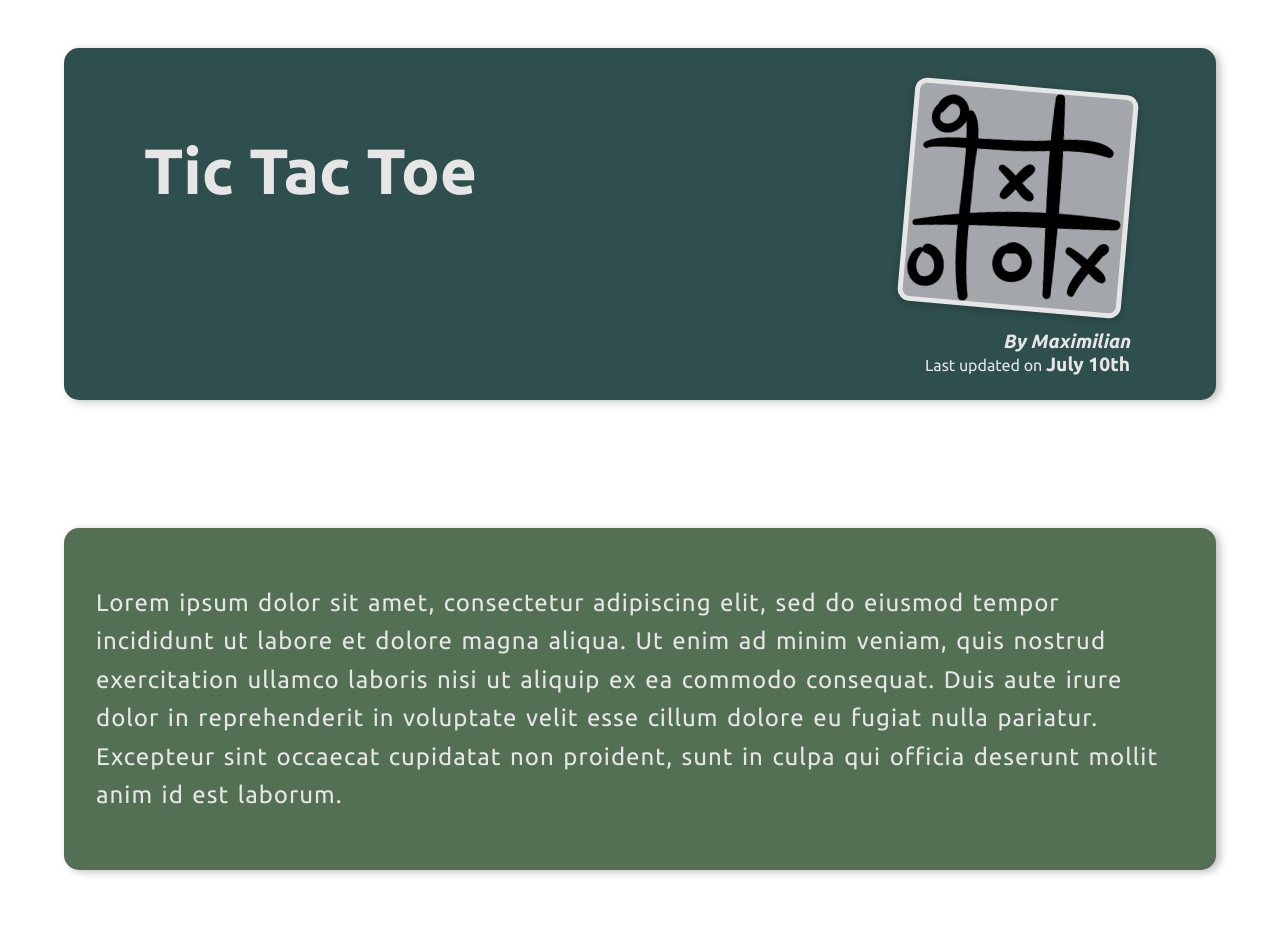
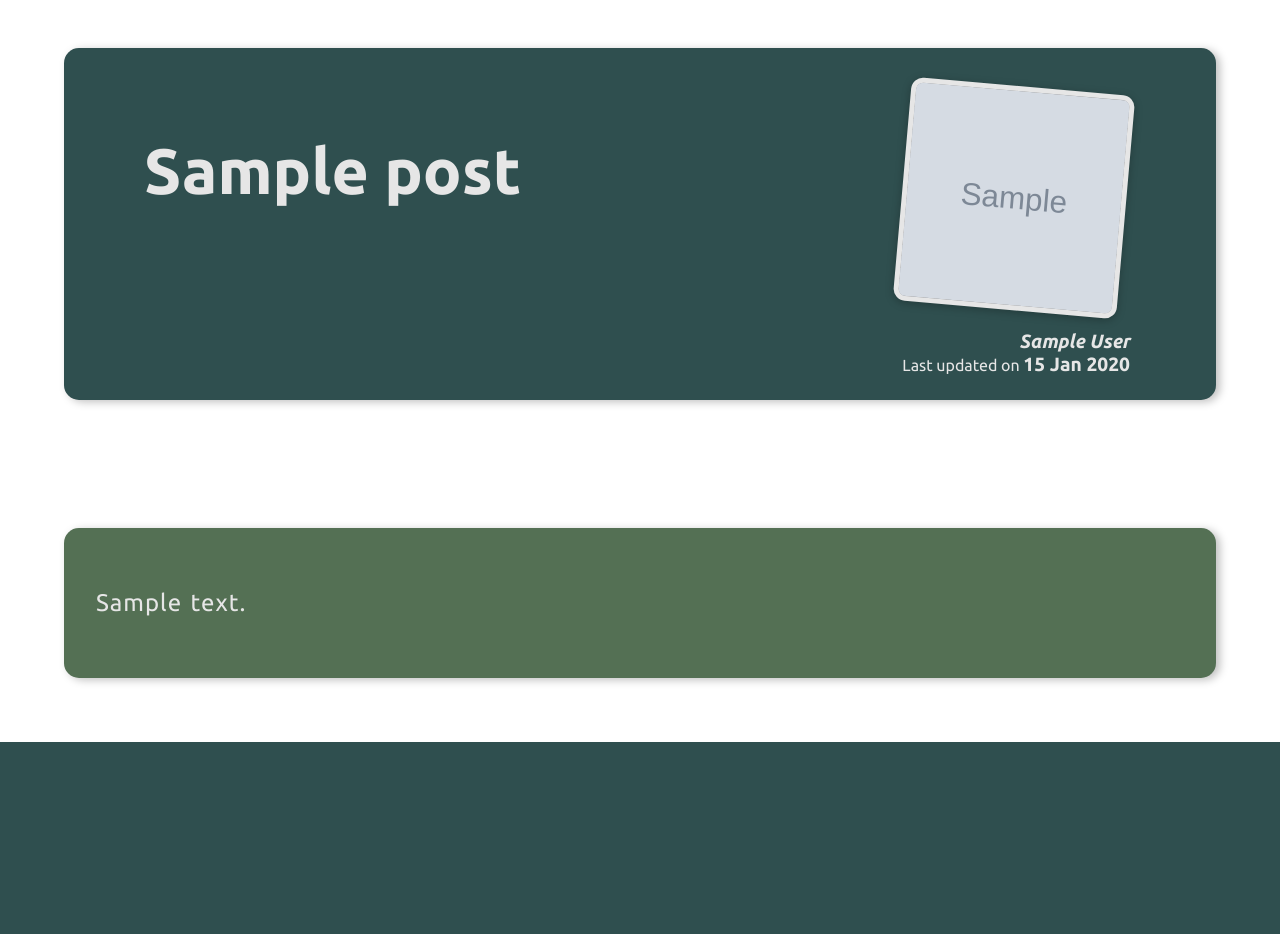
Before and after one commit to 4ntho0ny/My-Blog, a Django app: template blog/templates/blog/post-details.html in a window 1280 px wide. Shown: the part 80-1014 px from the top of the page. After the commit the page ends 822 px from the top, so only its background shows below. Run offline with Django 5.2, Linux system fonts and the light colour scheme; the template is opened without the code that fills it: most values are stand-ins (such as "Sample title", 1, 10 or a date in 2020); grey boxes marked "Sample" are stand-in pictures.

Commit message:
Make dynamic posts redirects and implementation of Not Found Page

```diff
--- a/blog/static/blog/index.css
+++ b/blog/static/blog/index.css
@@ -1,4 +1,4 @@
-@import '../../../static/app.css';
+@import 'app.css';
 
 #welcome {
     background: linear-gradient(90deg, var(--dark-slate-green) 50%, rgba(67,103,103,1) 100%);
--- a/blog/templates/blog/post-details.html
+++ b/blog/templates/blog/post-details.html
@@ -2,7 +2,7 @@
 {% load static %}
 
 {% block title %}
-    This Post Title
+    {{ post.title }}
 {% endblock title %}
 
 {% block css_files %}
@@ -11,22 +11,18 @@
 
 {% block content %}
     <section id="summary">
-        <h2>Tic Tac Toe</h2>
+        <h2>{{ post.title }}</h2>
 
         <article>
-            <img src="{% static "blog/images/tic_tac_toe.png"%}" alt="Post Title"/>
-            <address>By Maximilian</address>
+            <img src="{% static "blog/images/"|add:post.image %}" alt="{{ post.title }}"/>
+            <address>{{ post.author }}</address>
             <div>
-                Last updated on <time>July 10th</time>
+                Last updated on <time>{{ post.date|date:"d M Y" }}</time>
             </div>
         </article>
     </section>
 
     <main>
-        <p>
-        Lorem ipsum dolor sit amet, consectetur adipiscing elit, sed do eiusmod tempor incididunt ut labore et dolore magna aliqua. Ut enim ad minim veniam,
-        quis nostrud exercitation ullamco laboris nisi ut aliquip ex ea commodo consequat. Duis aute irure dolor in reprehenderit in voluptate velit esse cillum
-        dolore eu fugiat nulla pariatur. Excepteur sint occaecat cupidatat non proident, sunt in culpa qui officia deserunt mollit anim id est laborum.
-        </p>
+        {{ post.content|linebreaks  }}
     </main>
 {% endblock %}
```
Also changed, not shown: blog/templates/blog/all-posts.html (+3 -5 lines), blog/views.py (+7 -2 lines), templates/404.html (added, +10 -0 lines).
